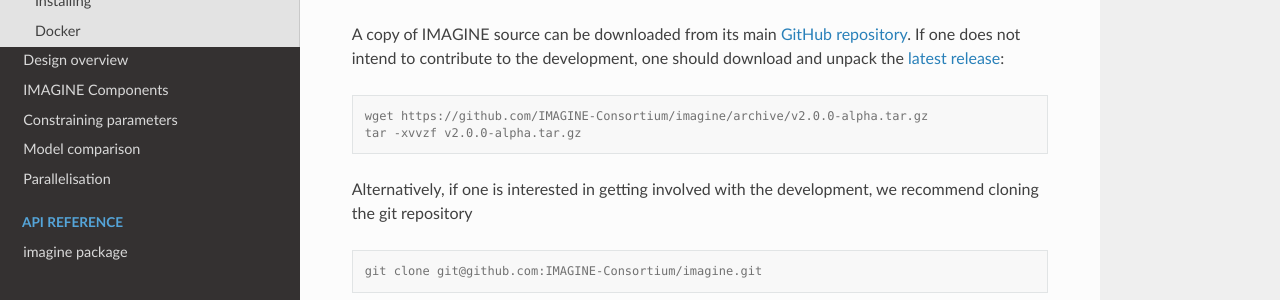
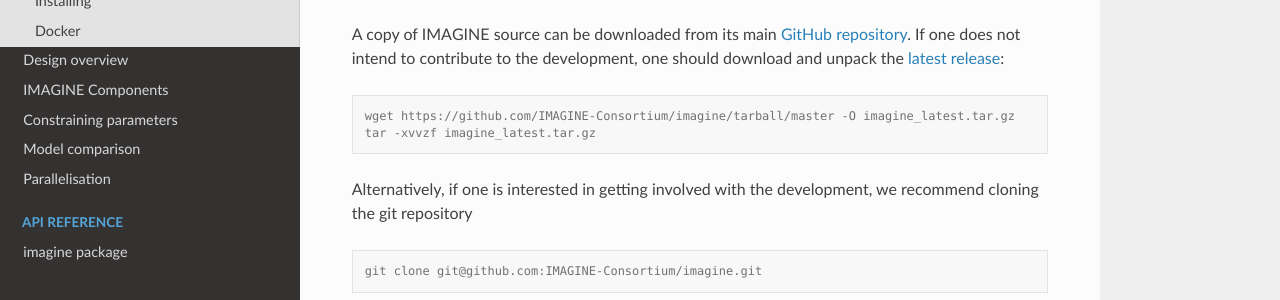
Before and after one commit to IMAGINE-Consortium/imagine, a Sphinx documentation site: the page built from doc/source/installation.rst, in a window 1280 px wide and 1400 px high. Shown: the part 289-589 px from the top of the window. Built offline with Sphinx 7.4.7 and the Read the Docs theme 2.0.0, drawn with Linux system fonts in a browser that asks for light colours; pages that are not in the unit, such as notebooks, are missing from menus; some of the changed text lies outside the part shown.

Commit message:
Updates download link in installation docs.

```diff
--- a/doc/source/installation.rst
+++ b/doc/source/installation.rst
@@ -18,8 +18,8 @@
 
 .. code-block:: console
 
-    wget https://github.com/IMAGINE-Consortium/imagine/archive/v2.0.0-alpha.tar.gz
-    tar -xvvzf v2.0.0-alpha.tar.gz
+    wget https://github.com/IMAGINE-Consortium/imagine/tarball/master -O imagine_latest.tar.gz
+    tar -xvvzf imagine_latest.tar.gz
 
 Alternatively, if one is interested in getting involved with the development,
 we recommend cloning the git repository
```
Also changed, not shown: other parts of doc/source/installation.rst (+1 -1 lines).
